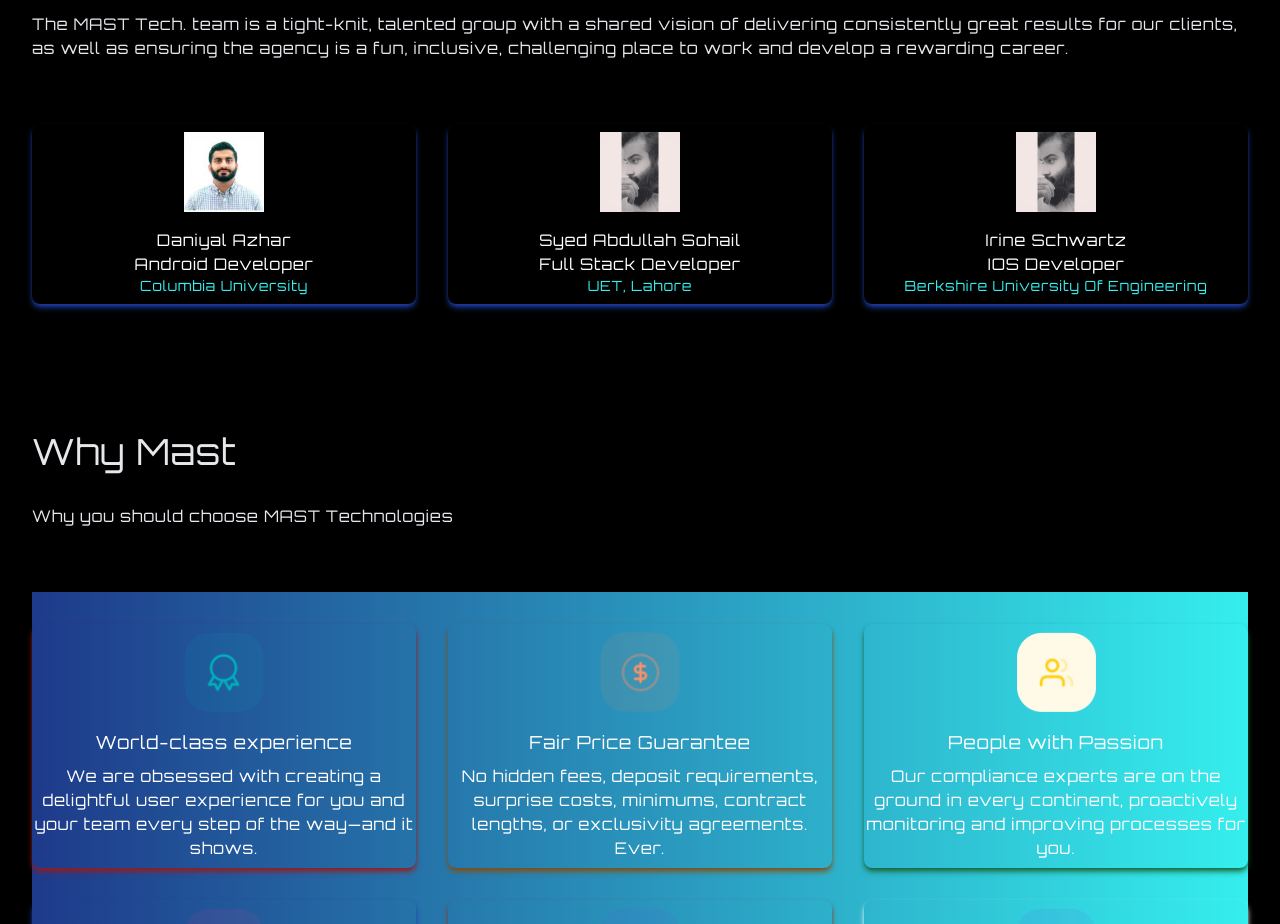
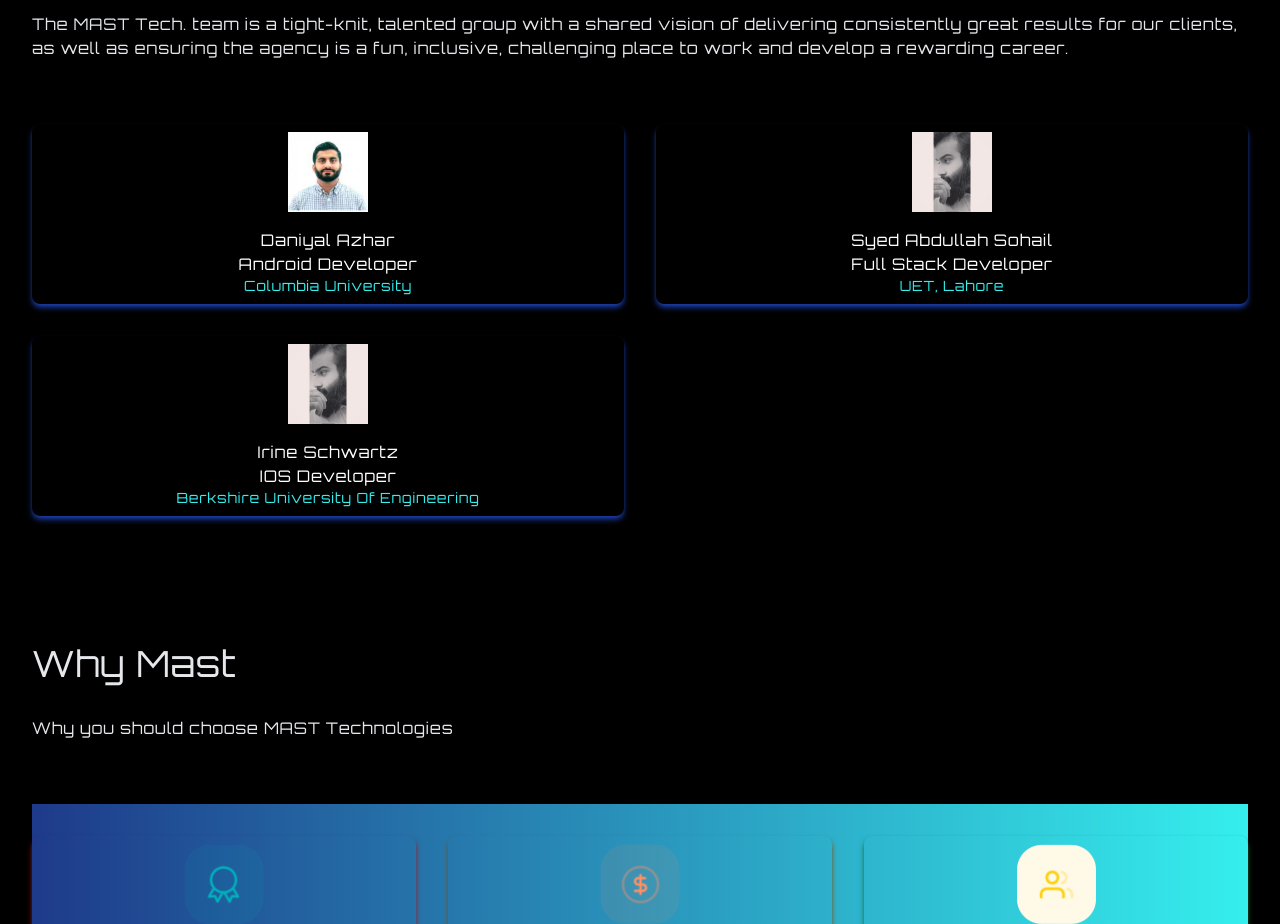
Before and after one commit to abdullahsohail7/masttech, a React (Create React App) app: page / in a window 1280 px wide. Shown: the part 1740-2664 px from the top of the page. Built offline with nearby package versions, Linux system fonts and the light colour scheme.

Commit message:
Mast Tech

```diff
--- a/src/components/Team.jsx
+++ b/src/components/Team.jsx
@@ -35,7 +35,7 @@
 ]
   return (
    <PageSection name= 'team' title="Team" subtitle="The MAST Tech. team is a tight-knit, talented group with a shared vision of delivering consistently great results for our clients, as well as ensuring the agency is a fun, inclusive, challenging place to work and develop a rewarding career.">
-<div className='grid grid-cols-3 gap-8 text-white text-center items-center justify-center' >
+<div className='grid grid-cols-2 lg:grid-col-3 gap-8 text-white text-center items-center justify-center' >
 {teams.map(({ id, src, title, subtitle ,children,  style}) => (
             <div
               key={id}
```
